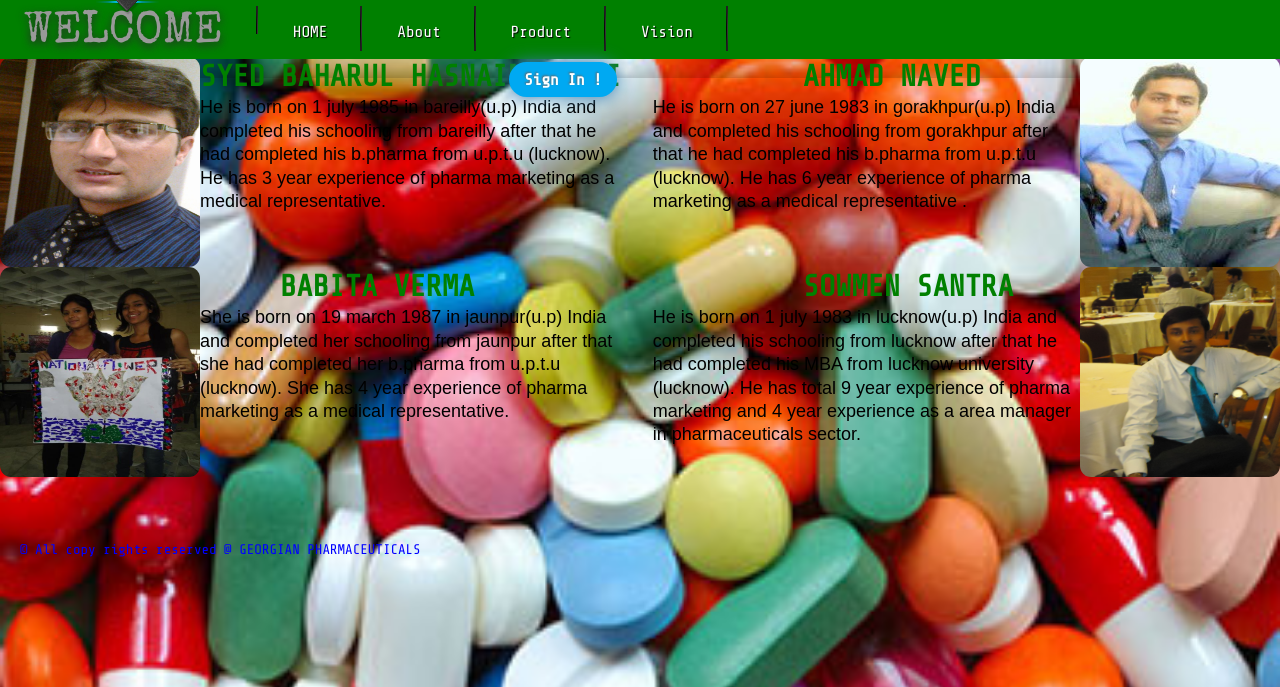
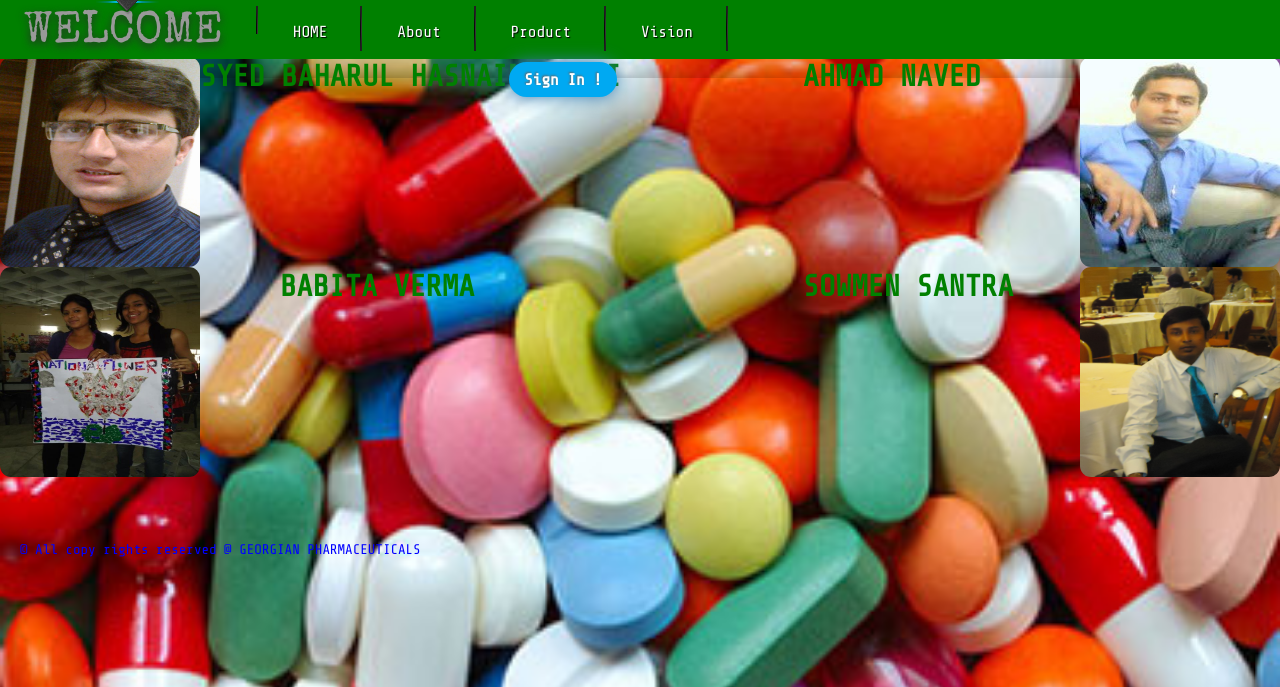
Before and after one commit to georgianpharma/georgianpharma.github.io, a PHP site: page / in a window 1280 px wide. Shown: the part 72-759 px from the top of the page. Run offline with PHP 8.4, Linux system fonts and the light colour scheme.

Commit message:
Initia 2

```diff
--- a/assets/css/menu.css
+++ b/assets/css/menu.css
@@ -7,8 +7,14 @@ background:transparent;
 height:210px;
 width:49%;
 }
-#one:hover,#two:hover,#three:hover,#four:hover {
+.see
+{
+visibility:hidden;
+}
+#one:hover .see, #two:hover .see, #three:hover .see, #four:hover .see{
     background:white;
+visibility:visible;
+
 }
 #two
 {
--- a/index.html
+++ b/index.html
@@ -36,28 +36,28 @@
 	</head>
 	<body class="impress-not-supported">
 	<div id="one">
-		<img src="assets/img/1.jpg"  align="left">
+		<img src="assets/img/1.jpg"  alt="SYED BAHARUL HASNAIN ZAIDI" align="left">
 		<p style="color:green; font-size:30px;"><b>SYED BAHARUL HASNAIN ZAIDI</b></p>
-		<p style="color:black;font-size:18px;font-family:arial">He is born on 1 july 1985 in bareilly(u.p) India and completed his schooling from bareilly after that he had completed his b.pharma from u.p.t.u (lucknow).
+		<p class="see" style="color:black;font-size:18px;font-family:arial">He is born on 1 july 1985 in bareilly(u.p) India and completed his schooling from bareilly after that he had completed his b.pharma from u.p.t.u (lucknow).
 He has 3 year experience of pharma marketing as a medical representative.</p>
 	</div>
 	<div id="two">
-			<img src="assets/img/2.jpg"  align="right">
+			<img src="assets/img/2.jpg"  alt="AHMAD NAVED" align="right">
 			<p style="margin-left:150px; color:green; font-size:30px;"><b>AHMAD NAVED</b></p>
-			<p style="color:black;font-size:18px;font-family:arial;">He is born on 27 june 1983 in gorakhpur(u.p) India and completed his schooling from gorakhpur after that he had completed his b.pharma from u.p.t.u (lucknow).
+			<p class="see" style="color:black;font-size:18px;font-family:arial;">He is born on 27 june 1983 in gorakhpur(u.p) India and completed his schooling from gorakhpur after that he had completed his b.pharma from u.p.t.u (lucknow).
 He has 6 year experience of pharma marketing as a medical representative .</p>
 	</div>
 	<div id="three">
 			<img src="assets/img/10.jpg"  alt="BABITA VERMA" align="left">
 			<p style="margin-left:280px; color:green; font-size:30px;"><b>BABITA VERMA</b></p>
-			<p style="color:black;font-size:18px;font-family:arial;">She is born on 19 march 1987 in jaunpur(u.p) India and completed her schooling from jaunpur after that she had completed her b.pharma from u.p.t.u (lucknow).
+			<p class="see" style="color:black;font-size:18px;font-family:arial;">She is born on 19 march 1987 in jaunpur(u.p) India and completed her schooling from jaunpur after that she had completed her b.pharma from u.p.t.u (lucknow).
 She has 4 year experience of pharma marketing as a medical representative.</p>
 
 	</div>
 	<div id="four">
-			<img src="assets/img/4.JPG"  align="right">
+			<img src="assets/img/4.JPG" alt="SOWMEN SANTRA" align="right">
 			<p style="margin-left:150px; color:green; font-size:30px;"><b>SOWMEN SANTRA</b></p>
-			<p style="color:black;font-size:18px;font-family:arial;">He is born on 1 july 1983 in lucknow(u.p) India and completed his schooling from lucknow after that he had completed his MBA from lucknow university (lucknow).
+			<p class="see" style="color:black;font-size:18px;font-family:arial;">He is born on 1 july 1983 in lucknow(u.p) India and completed his schooling from lucknow after that he had completed his MBA from lucknow university (lucknow).
 He has total 9 year experience of pharma marketing and 4 year experience as a area manager in pharmaceuticals sector.</p>
 	</div>
 	<div id="five">
```
